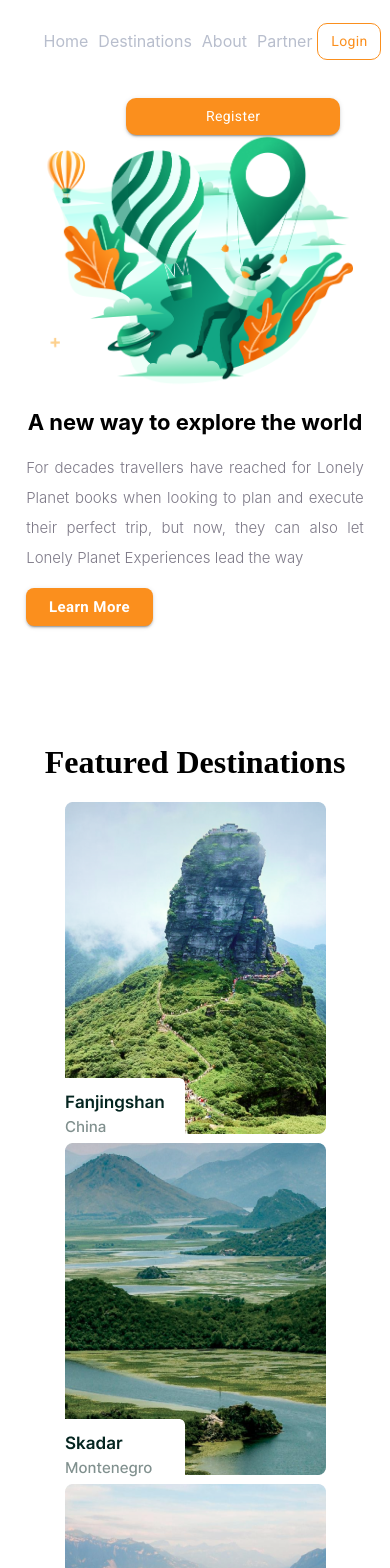
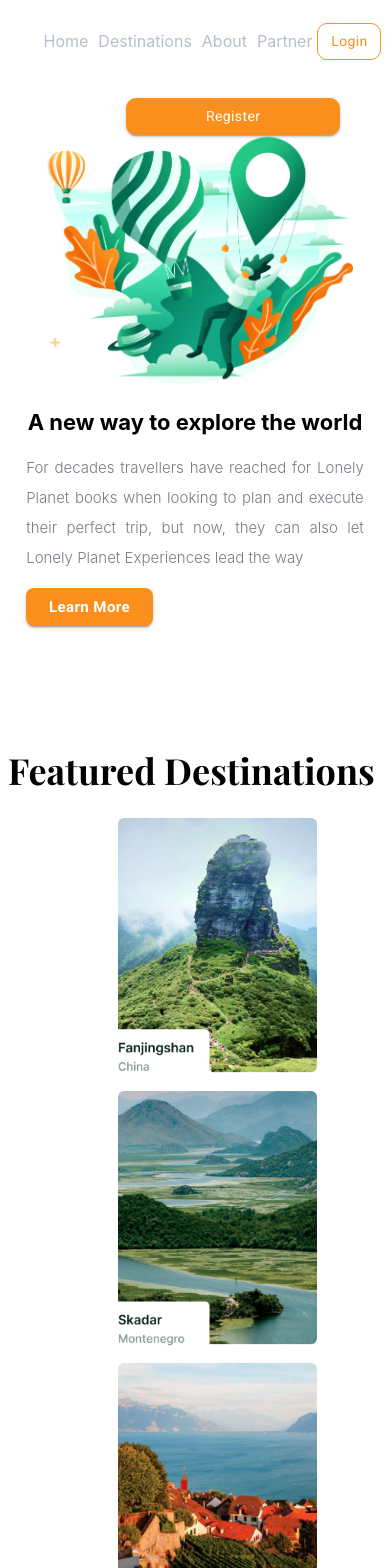
Before and after one commit to mwerneck1956/Tourism-Website, a React (Create React App) app in the folder tourism-website/: page / in a window 390 px wide. Shown: the top 1568 px of the page. Built offline with nearby package versions, Linux system fonts and the light colour scheme.

Commit message:
Ajustando responsividade da seção de destinos

```diff
--- a/tourism-website/public/index.html
+++ b/tourism-website/public/index.html
@@ -3,6 +3,7 @@
   <head>
     <meta charset="utf-8" />
     <link rel="icon" href="%PUBLIC_URL%/favicon.ico" />
+    <link href="https://fonts.googleapis.com/css2?family=Playfair+Display:wght@700&display=swap" rel="stylesheet">
     <link rel="stylesheet" href="https://fonts.googleapis.com/css?family=Roboto:300,400,500,700&display=swap" />
     <meta name="viewport" content="width=device-width, initial-scale=1" />
     <meta name="theme-color" content="#000000" />
--- a/tourism-website/src/Sections/FeaturedDestinations/FeaturedDestinations.jsx
+++ b/tourism-website/src/Sections/FeaturedDestinations/FeaturedDestinations.jsx
@@ -1,4 +1,4 @@
-import React from "react";
+import React, { useState, useEffect } from "react";
 
 //Core components
 import { Grid } from "@material-ui/core";
@@ -9,6 +9,16 @@ import RajaAmpat from "../../assets/images/RajaAmpat.png";
 import Vevey from "../../assets/images/Vevey.png";
 //CSS
 import "../FeaturedDestinations/style/FeaturedDestinations.css";
+let height = window.innerHeight;
+let width = window.innerWidth;
+//Height and width
+/*
+window.addEventListener("resize", () => {
+  height = window.innerHeight;
+  width = window.innerWidth;
+  console.log("Altura", height, "Largura", width);
+});
+*/
 let destinations = [
   {
     name: "Fanjinghsan",
@@ -33,36 +43,45 @@ let destinations = [
 ];
 
 export default function FeaturedDestinations() {
-  function renderImages() {
-    destinations.map((destination) => {
+  const [justify, setJustify] = useState("space-around");
+  const [width,setWidth] = useState(200)
+  function justifySpace(){
+    window.addEventListener("resize" , () => {
+
+        setWidth(window.innerWidth)
+        if(window.innerWidth > 400)
+        setJustify("space-around")
+        else
+        setJustify("center")
+        console.log('widht' , width ,'justify' , justify)
+    } )
+  }
+  useEffect(() => {
+    justifySpace()
+  }, []);
   return (
-        <Grid direction="column" lg={2}>
-          <img src={destination.url} />
+    <Grid style={{ marginTop: "120px" }}>
+      <Grid lg={8} direction="row" justify="flex-start" container>
+        <Grid xs={2} />
+        <h1 className="featuredDestinationsTitle">Featured Destinations</h1>
       </Grid>
-      );
-    });
-  }
-  return (
       <Grid
         lg={12}
-      style={{ marginTop: "120px" }}
-      justify="space-around"
+        justify="center"
         alignItems="center"
         direction="row"
         container
       >
-      <Grid xs={12}>
-        <h1 className="featuredDestinationsTitle">Featured Destinations</h1>
-      </Grid>
         <Grid xl={1} />
         {destinations.map((destination) => {
           return (
-          <Grid direction="column" lg={2}>
-            <img src={destination.url} />
+            <Grid className ='imgGrid' direction="column" sm ={5} md={5} xs={8} lg={2}>
+              <img className="destinationsImages" src={destination.url} />
             </Grid>
           );
         })}
         <Grid xl={1} />
       </Grid>
+    </Grid>
   );
 }
--- a/tourism-website/src/Sections/FeaturedDestinations/style/FeaturedDestinations.css
+++ b/tourism-website/src/Sections/FeaturedDestinations/style/FeaturedDestinations.css
@@ -1,3 +1,36 @@
-.featuredDestinationsTitle{
-    text-align: center;
+.featuredDestinationsTitle {
+  text-align: center;
+  margin-left: 8%;
+  font-family: "Playfair Display", serif;
+  font-style: normal;
+  font-weight: bold;
+  font-size: 36px;
 }
+.destinationsImages {
+  margin-right: 15px !important;
+  padding-left: 15px;
+  display: flex;
+  max-width: 100%;
+  width: 100%;
+  background-size: cover;
+}
+.imgGrid {
+  margin-left: 15px !important;
+}
+@media (max-width: 1275px) {
+  .destinationsImages {
+    margin-left: 10%;
+    margin-right: 10%;
+    margin-bottom: 15px;
+    width: 80%;
+  }
+  .featuredDestinationsTitle {
+    margin-left: -3%;
+  }
+}
+@media(max-width : 948px){
+    .featuredDestinationsTitle{
+        text-align: center;
+        margin-left: 0%;
+    }
+}
--- a/tourism-website/src/Sections/LearnMore/LearnMore.jsx
+++ b/tourism-website/src/Sections/LearnMore/LearnMore.jsx
@@ -5,6 +5,8 @@ import "./styles/LearnMore.css";
 import { Grid, Button } from "@material-ui/core";
 //Images
 import learnMoreImage from "../../assets/images/learnMoreImage.png";
+
+
 export default function LearnMore() {
   return (
     <Grid
@@ -16,6 +18,7 @@ export default function LearnMore() {
       container
       direction="row"
     >
+
       <Grid xl={1} />
       <Grid direction="column" sm={5} md={5} xs={10} xl={5} lg={5}>
         <img className="learnMoreIlustration" src={learnMoreImage} />
```
Lines whose indentation alone changed are shown as unchanged.
